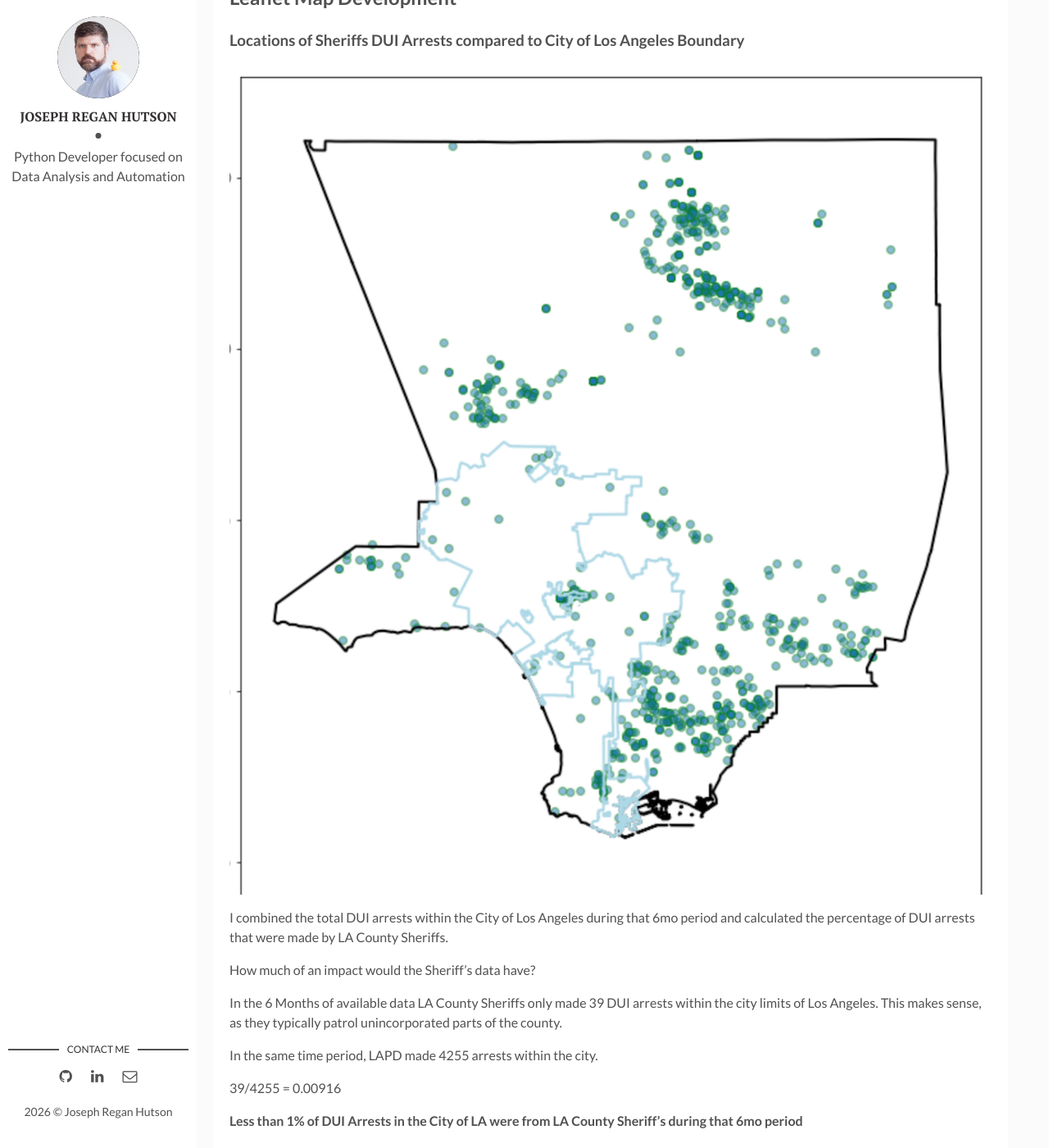
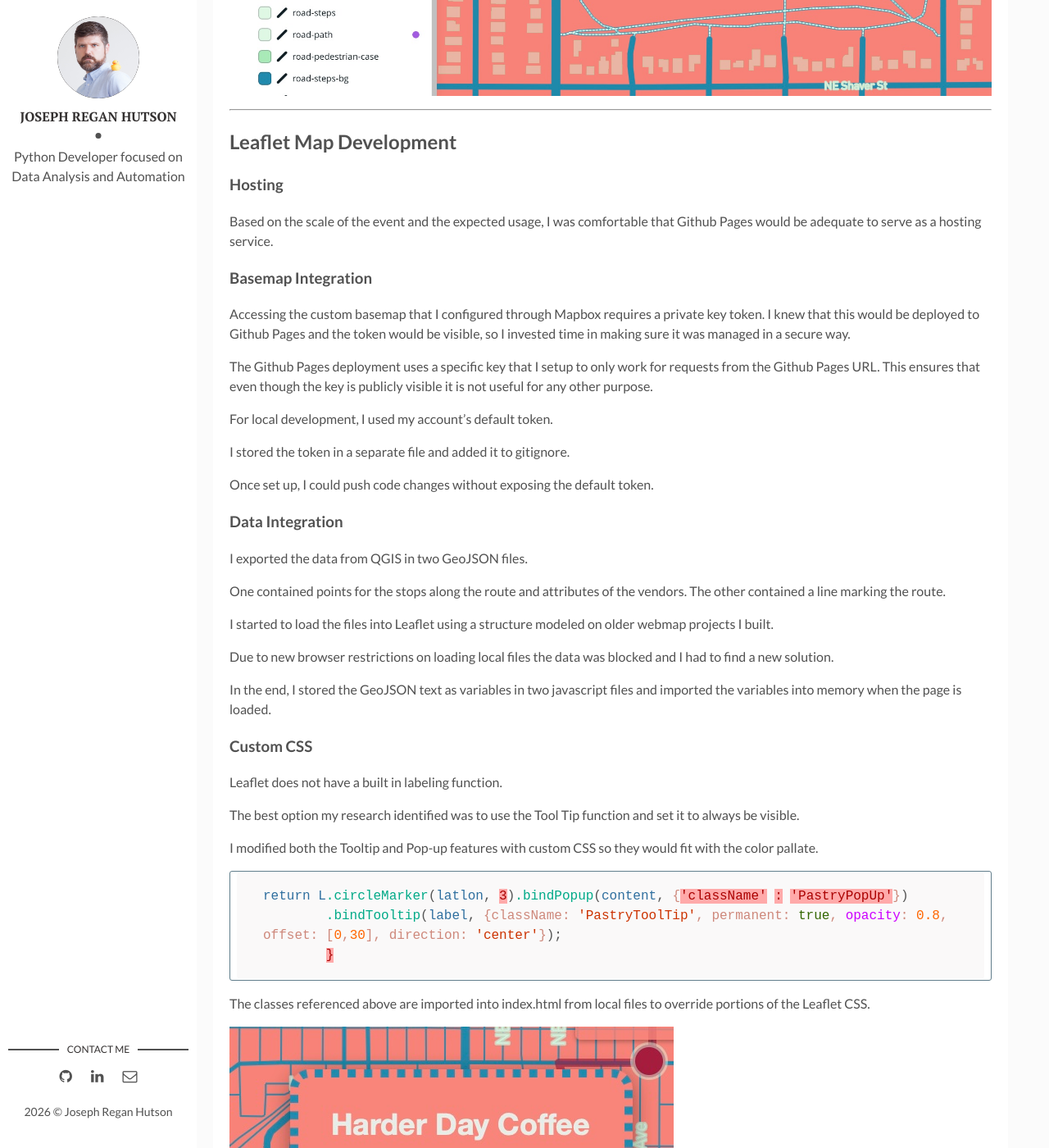
Before and after one commit to JRHutson/JRHutson.github.io, a Jekyll site: the page built from _posts/2026-06-06-Portland-Pastry-10K.markdown, in a window 1280 px wide and 1400 px high, scrolled down 3431 px. Shown: the whole window at 82% size. Built offline with Jekyll 4.4.1, drawn with Linux system fonts in a browser that asks for light colours; some of the changed text lies outside the part shown.

Commit message:
Create Pastry 10K Post Fixes #2

````diff
--- a/_posts/2026-06-06-Portland-Pastry-10K.markdown
+++ b/_posts/2026-06-06-Portland-Pastry-10K.markdown
@@ -7,11 +7,19 @@
 fig-caption: # Add figcaption (optional)
 tags: [Web-Map, Leaflet, Community, Pro-Bono]
 ---
+***Contents:***
+
+[Data Digitization](#data-digitization)\
+[Basemap Styling in Mapbox](#basemap-styling-in-mapbox)\
+[Leaflet Map Development](#leaflet-map-development)\
+[Event Day](#event-day)\
+[Takeaways](#takeaways)
+
 ***Tools Used:***
-1. Q-GIS
-2. Mapbox
-3. Leaflet
-4. GitHub Pages
+1. Q-GIS - Open Source Geographic Information System
+2. Mapbox - Platform for hosting custom basemaps styled from Open Streetmap data
+3. Leaflet - Light weight javascript library for building web-maps
+4. GitHub Pages - Simple web hosting option
 
 
 [View the live map](https://jrhutson.github.io/Portland-pastry-10k/)
@@ -34,7 +42,7 @@
 ---
 ## Data Digitization
 
-Route and Vendor data were digitized using Q-GIS.\
+I used QGIS to digitize route and vendor data.\
 This method was ideal for a number of reasons:
 * Ease of export of data to Geo-JSON.
 * Able to ensure that data projection matches map projection.
@@ -51,7 +59,7 @@
 ## Color Choice
 The information provided by the organizers told me that Salmon was going to be the primary color for the event's materials.\
 I knew that I would need complimentary colors in order to style the map in a way that would be both pleasing and ledgible.\
-A free [Color Palette Generator](https://www.colorpalettegenerator.co) allowed me to start with my primary color and assemble a group of other colors that would fit well, while providing highlights or contrast as needed.
+I used a [Color Palette Generator](https://www.colorpalettegenerator.co) to assemble a group of colors that would compliment that primary color, while providing highlights or contrast as needed.
 
 ### Pastry Map Color Palette
 ![Pastry Map Color Palette]({{site.url}}/assets/img/PastryMapColorPalette.jpg)
@@ -60,90 +68,121 @@
 ## Basemap Styling in Mapbox
 
 Because I wanted all aspects of the map to fit with the event branding, I needed a way to create and host my own custom basemap.\
-After reviewing their plans, I confirmed that my expected usage would fall well within the Mapbox Free Tier.\
+After reviewing their plans, I confirmed that my expected usage would fall well within the Mapbox Free Tier.
 
 
 ### Feature Prioritization
 I made sure that my styling focused on local streets and paths that would be the most relevant features for participants.\
 Salmon made sense as the primary background color, to fit with the event branding.\
-Other colors from my palette ensured that streets, paths and labels would complement the salmon background.
+I used other colors from my palette to ensure that streets, paths and labels would complement the salmon background.
 
 ### Feature Styling
-Styling for prioritized features was configured through Mapbox Studio.
+I configured the styling for prioritized features through Mapbox Studio.
 ![Styling Features in Mapbox]({{site.url}}/assets/img/PastryMapMapboxFeatures.jpg)
 
 ---
 ## Leaflet Map Development
 
-### Locations of Sheriffs DUI Arrests compared to City of Los Angeles Boundary
-![Sheriffs DUI Arrests vs City of LA]({{site.url}}/assets/img/GAFinalProject/SheriffsDataVsCityBoundary.png)
+### Hosting
+Based on the scale of the event and the expected usage, I was comfortable that Github Pages would be adequate to serve as a hosting service.
 
-I combined the total DUI arrests within the City of Los Angeles during that 6mo period and calculated the percentage of DUI arrests that were made by LA County Sheriffs.
+### Basemap Integration
+Accessing the custom basemap that I configured through Mapbox requires a private key token.
+I knew that this would be deployed to Github Pages and the token would be visible, so I invested time in making sure it was managed in a secure way.
 
-How much of an impact would the Sheriff's data have?
+The Github Pages deployment uses a specific key that I setup to only work for requests from the Github Pages URL.
+This ensures that even though the key is publicly visible it is not useful for any other purpose.
 
-  In the 6 Months of available data LA County Sheriffs only made 39 DUI arrests within the city limits of Los Angeles. This makes sense, as they typically patrol unincorporated parts of the county.
+For local development, I used my account's default token.
 
-  In the same time period, LAPD made 4255 arrests within the city.
+I stored the token in a separate file and added it to gitignore.
 
-  39/4255 = 0.00916
+ Once set up, I could push code changes without exposing the default token.
 
-__Less than 1% of DUI Arrests in the City of LA were from LA County Sheriff's during that 6mo period__
+### Data Integration
+I exported the data from QGIS in two GeoJSON files.
 
-Due to the low percentage I decided to exclude the Sheriff's data and focus on the LAPD data. This allowed me to widen the timeframe I was looking at and base my analysis on a much larger dataset.
+One contained points for the stops along the route and attributes of the vendors. The other contained a line marking the route.
+
+I started to load the files into Leaflet using a structure modeled on older webmap projects I built.
+
+Due to new browser restrictions on loading local files the data was blocked and I had to find a new solution.
+
+In the end, I stored the GeoJSON text as variables in two javascript files and imported the variables into memory when the page is loaded.
+
+
+### Custom CSS
+Leaflet does not have a built in labeling function.
+
+The best option my research identified was to use the Tool Tip function and set it to always be visible.
+
+I modified both the Tooltip and Pop-up features with custom CSS so they would fit with the color pallate.
+
+```css
+return L.circleMarker(latlon, 3).bindPopup(content, {'className' : 'PastryPopUp'})
+        .bindTooltip(label, {className: 'PastryToolTip', permanent: true, opacity: 0.8, offset: [0,30], direction: 'center'});
+        }
+```
+The classes referenced above are imported into index.html from local files to override portions of the Leaflet CSS.
+
+
+![Pastry Map Pop-up]({{site.url}}/assets/img/PastryPopup.jpg)
+
+### Attribute Filtering
+
+Some participating vendors do not have brick and mortar storefronts.
+
+To avoid confusion, I wanted to show the location where they were distributing but not the address.
+
+Similarly, the pastry baker at the starting location has a separate Instagram from the coffee shop. I stored this in an "Info" field in the point attributes, but other locations had this field blank.
+
+To prevent "Null" from being displayed when one of these attributes is not populated for a location I built some javascript functions.
+
+```javascript
+function getinfo(input) {
+        if (input.properties.Info == 'null'){
+            return ''
+        } else {
+            return input.properties.Info
+        }
+    }
+
+    function getaddress(input){
+        if (input.properties.Address == 'null'){
+            return ''
+        } else {
+            return input.properties.Address
+        }
+    }
+```
+The functions retrieve the contents of a field for the selected feature and check whether the response is null.
+
+If the field is null, an empty string is returned rather than the attribute.
+
+An opportunity for future optimization would be to consolidate these into a single function that specifies the attribute to query in a parameter.
+
+## Event Day
+
+The event organizers incorporated the QR Code I provided them into the brochure that participants received while checking in.
+
+This allowed people to easily pull the map up on their phone and follow the route or check their location.
+
+Based on the number of map tiles served by Mapbox on the event day, people made good use of it.
+
+![Pastry Map Usage]({{site.url}}/assets/img/PastryMapTileUsage.jpg)
+
+## Takeaways
+
+I pursued creating this map because I was looking for opportunities to get back into hands on development while also contributing to a worthwile event.
+
+In order to accomplish my vision for the project I had to:
+* Adapt to new browser standards
+* Learn how to write custom CSS and override defaults
+* Understand the event organizer's vision and how to build on it
+
+If you're building something similar or have ideas about additional functionality that would serve an event like this, reach out.
+I'd be happy to connect and discuss your ideas.
+
 
 ---
-## Connecting DUI's to Freeway Segments
-Freeway segments and associated ramps were selected and buffered in QGIS. Because there was not a common attribute to connect a ramp feature to a particular segment of freeway, this was the easiest path.
-
-### Freeway Segments
-![Freeway Segments]({{site.url}}/assets/img/GAFinalProject/FreewaySegments.png)
-
-| Freeway Segment | Rail Alternative? | Line |
-| :---: | :---: | :---: |
-| 10 | Yes | E Line (Expo) |
-| 101 | Yes | B Line (Red) |
-| 110 | Yes | L Line (Gold) |
-| 405 | No | None |
-| 5 | No | None |
-| 118 | No | None |
-
-### DUI's Falling Within Buffers
-![Freeway DUI's]({{site.url}}/assets/img/GAFinalProject/DUIsInFreewayBuffers.png)
-
----
-## Comparing DUI Incidence
-![Raw DUI Incidence]({{site.url}}/assets/img/GAFinalProject/RawDUIRateBySegment.png)
-
-## Initial Conclusions
-  1. This is not the pattern expected, the segments with the most DUI's are those with a rail option.
-  2. Need to isolate other possible variables.
-  3. Segments are not all the same length. Additionally, traffic levels may be different.
-  3. Data needs to be normalized to ensure we are making a valid comparison
-
-## Normalizing for Traffic
-AADT (Average Annual Daily Total) Traffic Counts from California Department of Transportation were brought into the analysis. The same buffers were used to select all data points that fell within a buffer and take the average.
-
-![AADT Points]({{site.url}}/assets/img/GAFinalProject/AADTPoints.png)
-
-This gives us the average number of cars traveling along that segment of freeway per day.
-
-After converting the DUI data into a rate of DUI's per 1000 cars.
-
-![Normalized Data]({{site.url}}/assets/img/GAFinalProject/NormalizedComparison.png)
-
-With the data normalized, the three freeway segments with rail alternatives all have the highest rate of DUI arrests.
-
----
-
-## Conclusions
-
-  1. Based on the normalized data, the initial hypothesis must be rejected.
-  2. The correlation between high DUI's and Rail, might indicate that similar factors contribute to them.
-    * For example, population centers that contribute to DUI's would also be a factor in transit funding.
-
-## Questions for Future Analysis
-
-  * Does a new Metro Line influence the rate of DUI's when it opens?
-  * What is the distribution of DUI's in Los Angeles?
-  * What are the trends in DUI incidence and distribution over time?
+[View the live map](https://jrhutson.github.io/Portland-pastry-10k/)
````
Also changed, not shown: assets/img/PastryMapTileUsage.jpg (added), assets/img/PastryPopup.jpg (added), assets/img/PastryToolTip.jpg (added), 5 other files.
